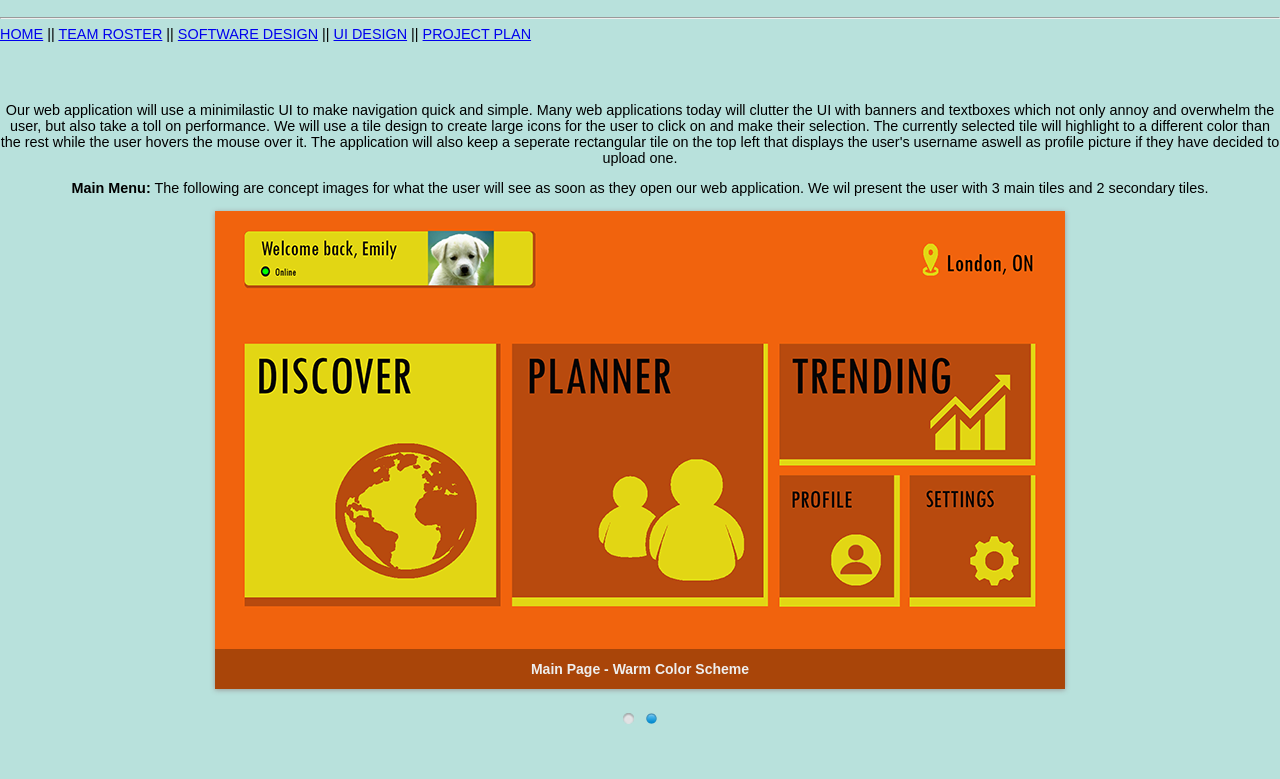
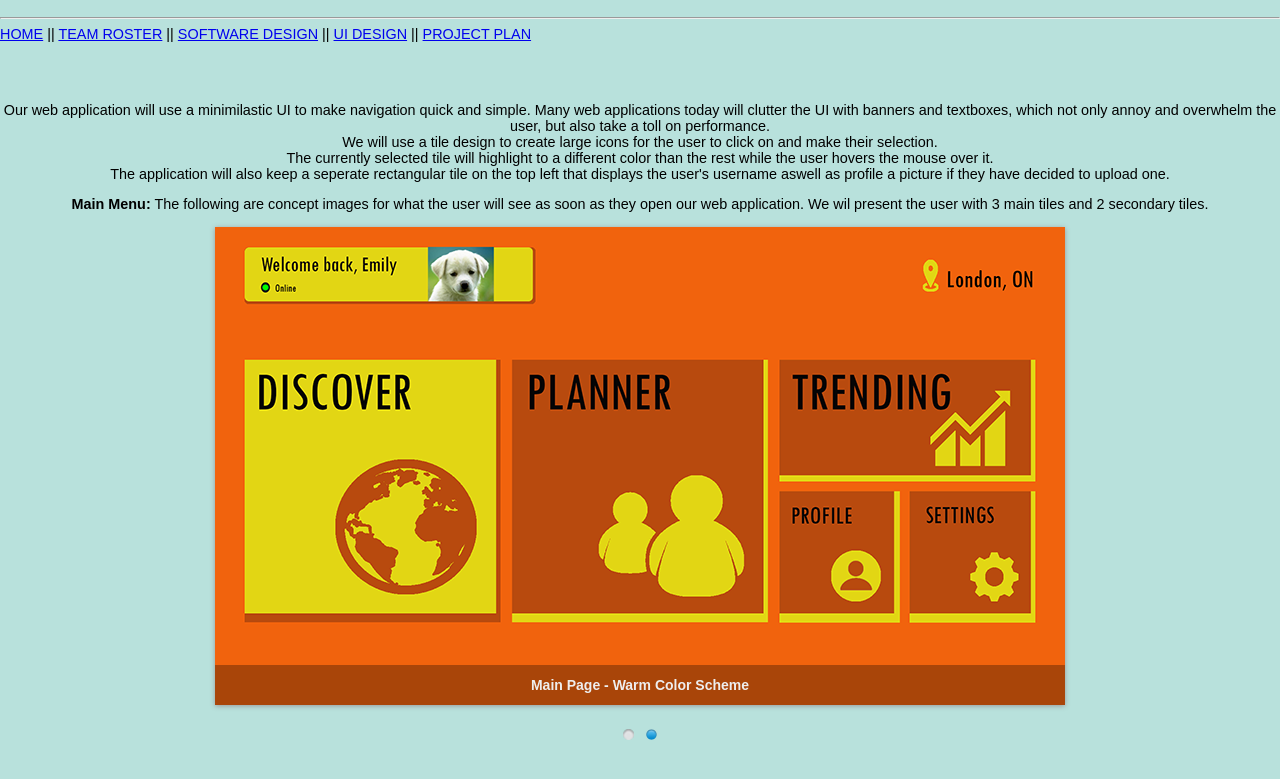
Before and after one commit to jose-c-rivera/Food-App, a plain HTML site: page UIDesign.html in a window 1280 px wide. Shown: the part 55-834 px from the top of the page. Drawn offline with Linux system fonts and the light colour scheme.

Commit message:
css update

```diff
--- a/UIDesign.html
+++ b/UIDesign.html
@@ -23,15 +23,15 @@
     </div>
 	<center><p>
 	Our web application will use a minimilastic UI to make navigation quick and simple.
-	Many web applications today will clutter the UI with banners and textboxes which not only 		annoy and overwhelm the user, but also take a toll on performance.
+	Many web applications today will clutter the UI with banners and textboxes, which not only 		annoy and overwhelm the user, but also take a toll on performance.<br/>
 
-	We will use a tile design to create large icons for the user to click on and make their 	selection.
-	The currently selected tile will highlight to a different color than the rest while the 	user hovers the mouse over it.
+	We will use a tile design to create large icons for the user to click on and make their 	selection.<br/>
+	The currently selected tile will highlight to a different color than the rest while the 	user hovers the mouse over it.<br/>
 	The application will also keep a seperate rectangular tile on the top left that displays
-	the user's username aswell as profile picture if they have decided to upload one.
+	the user's username aswell as profile a picture if they have decided to upload one.
 	</p></center>
 
-	<center><p><b>Main Menu:</b> The following are concept images for what the user will see as soon as they open our web application. We wil present the user with 3 main tiles and 2 secondary tiles.
+	<center><p><b>Main Menu:</b> The following are concept images for what the user will see 	as soon as they open our web application. We wil present the user with 3 main tiles and 2 	secondary tiles.
 
 	</p></center>
     <div id="sliderFrame">
```
